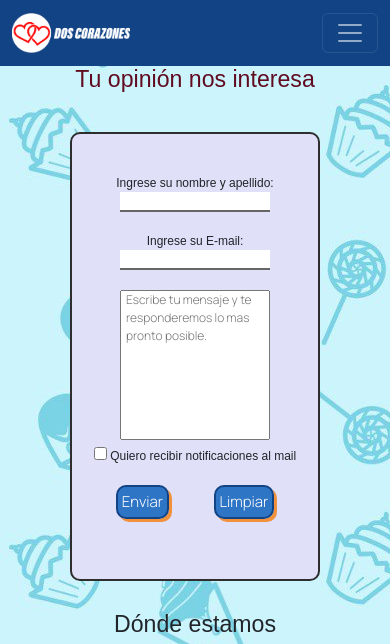
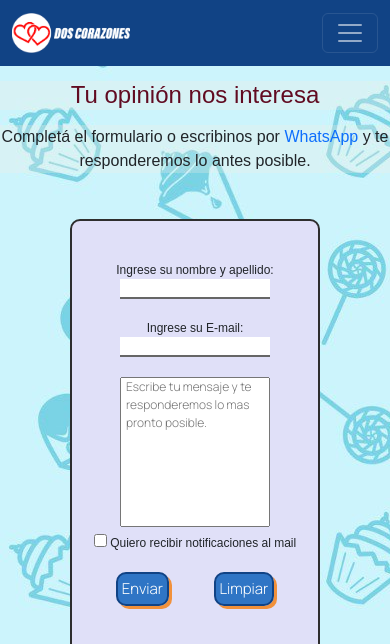
Before and after one commit to EliasMonoff/2Corazones-Monoff, a website: page pages/contactanos.html in a window 390 px wide. Shown: the top 644 px of the page. Drawn offline with nearby package versions, Linux system fonts and the light colour scheme; a web font is replaced by a local one.

Commit message:
se agrega parrafó en sección contactanos.html

```diff
--- a/pages/contactanos.html
+++ b/pages/contactanos.html
@@ -49,7 +49,10 @@
         </header>
         <main class="contact">
             <section class="contact__title">
-                <h3>Tu opinión nos interesa</h3>
+                <h1>Tu opinión nos interesa</h1>
+                <p>
+                  Completá el formulario o escribinos por <a href="#">WhatsApp</a> y te responderemos lo antes posible.
+                </p>
             </section>
             <section class="contact__content">
                 <form class="contact__form">
--- a/scss/components/_mediasqueries.scss
+++ b/scss/components/_mediasqueries.scss
@@ -89,9 +89,6 @@
     .card__title{
         font-size: 2em;
     }
-    .contact__title{
-        font-size: 30px;
-    }
     .contact__form-datos{
         font-size: 12px;
         margin: 0 10px 20px 10px;
@@ -136,7 +133,12 @@
         width: 200px;
     }
     .contact__title{
-        font-size: 20px;
+        h1{
+        font-size: 1.5em;
+        }
+        p{
+            font-size: 1em;
+        }
     }
     .contact__form-datos{
         font-size: 12px;
--- a/scss/pages/_contactanos.scss
+++ b/scss/pages/_contactanos.scss
@@ -1,7 +1,7 @@
 .contact{
     background-color: #A9D0F5;
     font-family: 'Mukta', sans-serif;
-    background-image: url('/asset/images/image-backgund-contacto.jfif');
+    background-image: url('../asset/images/image-backgund-contacto.jfif');
     display: grid;
     justify-content: center;
     grid-template-areas:
@@ -18,9 +18,16 @@
     }
     &__title{
         grid-area: title;
-        font-size: 40px;
-        color: $primary;
         text-align: center;
+
+        h1{
+            font-size: 2em;
+            color: $primary;
+        }
+        p{
+            font-size: 1.2em;
+            background-color: $light;
+        }
     }
     &__form{
         display: flex;
```
Also changed, not shown: css/style.css.
